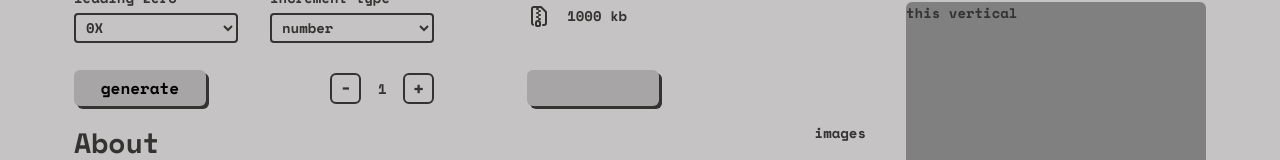
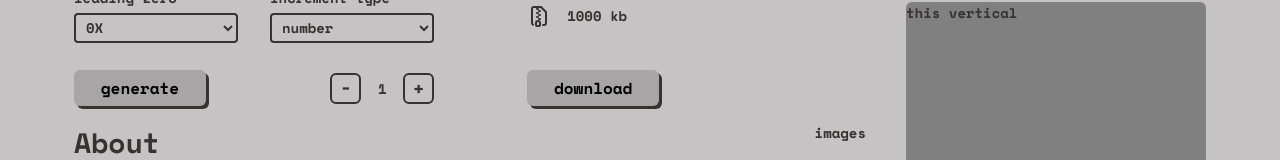
Before and after one commit to adnanmugu/nomoran, a Next.js app: page / in a window 1280 px wide. Shown: the part 242-402 px from the top of the page. Built offline with nearby package versions, Linux system fonts and the light colour scheme.

Commit message:
app: add props button details

```diff
--- a/app/_layouts/details.jsx
+++ b/app/_layouts/details.jsx
@@ -28,7 +28,7 @@ export const Details = () => {
           <span>1000 kb</span>
         </div>
       </div>
-      <Button />
+      <Button description="download" />
     </div>
   );
 };
```
